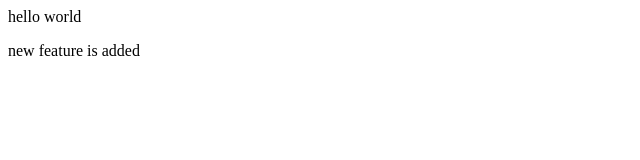
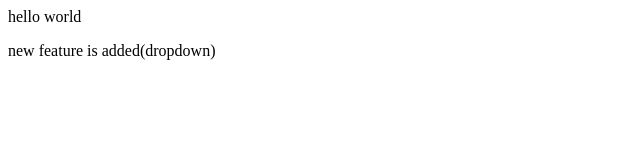
Before and after one commit to Mridula222/local-repo, a plain HTML site: page index.html in a window 1280 px wide. Shown: the full height of the page, 0-640 px from the left. Drawn offline with Linux system fonts and the light colour scheme.

Commit message:
add dropdown

```diff
--- a/index.html
+++ b/index.html
@@ -1,2 +1,2 @@
 <p>hello world</p>
-<p>new feature is added</p>
+<p>new feature is added(dropdown)</p>
```
